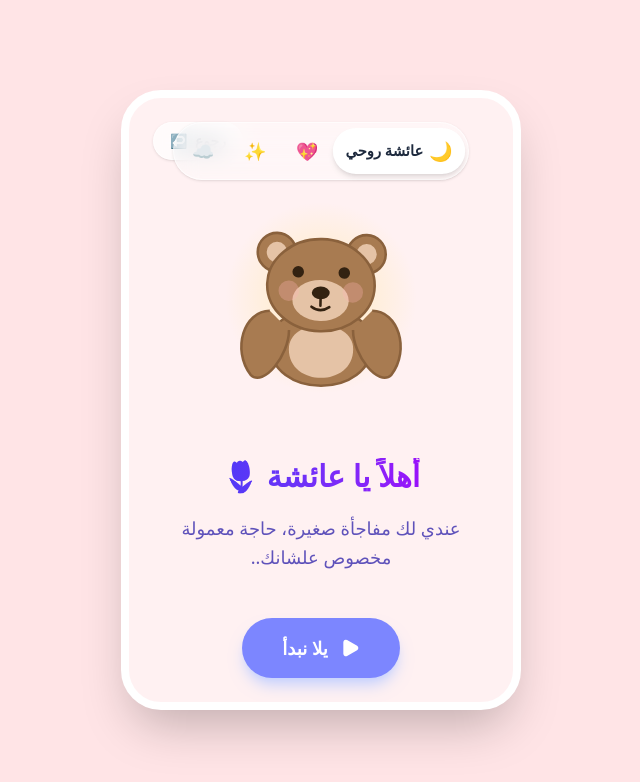
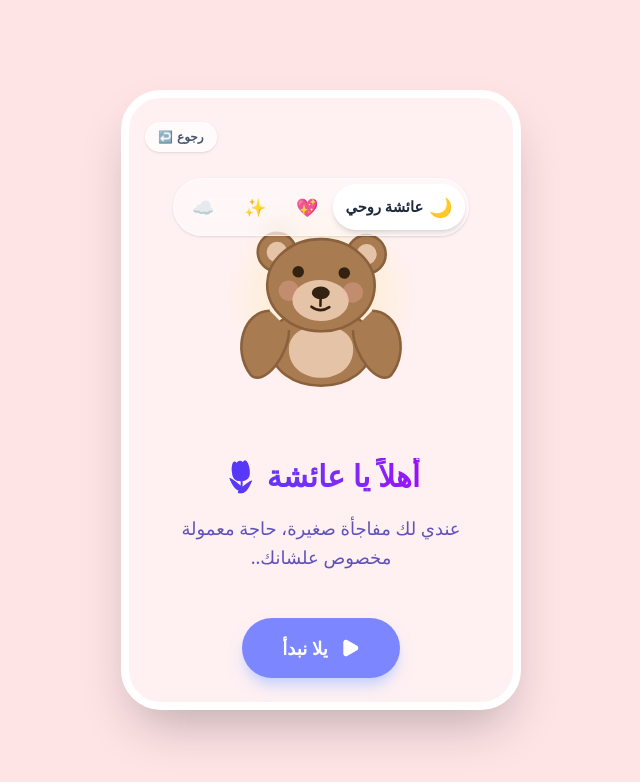
Before and after one commit to Imenloader/AishaTeddyBear, a React (Vite) app: page / in a window 1280 px wide. Shown: the top 782 px of the page, without its empty margins (319-959 px from the left). Built offline with nearby package versions, Linux system fonts and the light colour scheme; a web font is replaced by a local one.

Commit message:
fix: resolve uncaught reference error and welcome screen overlap

```diff
--- a/src/screens/ExperienceScreen.tsx
+++ b/src/screens/ExperienceScreen.tsx
@@ -2,7 +2,8 @@ import React, { useEffect, useState, useRef, useCallback } from 'react';
 import { motion, AnimatePresence } from 'motion/react';
 import { useSecretsStore } from '../store/useSecretsStore';
 import { getSecrets } from '../data/secrets';
-import { getDailyMessage, FRIDAY_LETTERS } from '../data/dailyContent';
+import { getDailyMessage, FRIDAY_LETTERS, getDailyQuestion } from '../data/dailyContent';
+import { OPEN_WHEN_LETTERS, OpenWhenLetter } from '../data/openWhen';
 import { LOVE_REASONS, EMERGENCY_DUAAS } from '../data/loveJar';
 import { CameraFeed } from '../components/CameraFeed';
 import { TeddyBear } from '../components/TeddyBear';
--- a/src/screens/WelcomeScreen.tsx
+++ b/src/screens/WelcomeScreen.tsx
@@ -121,7 +121,7 @@ export const WelcomeScreen = () => {
       {hasExistingMode && (
         <button
           onClick={() => setScreen('experience')}
-          className="absolute top-6 left-6 px-4 py-2 bg-white/70 hover:bg-white backdrop-blur-sm text-slate-600 rounded-full text-sm font-bold shadow-sm border border-white/60 transition-all z-50 flex items-center gap-2"
+          className="absolute top-6 left-4 px-3 py-1.5 bg-white/70 hover:bg-white backdrop-blur-sm text-slate-600 rounded-full text-xs font-bold shadow-sm border border-white/60 transition-all z-50 flex items-center gap-1"
         >
           رجوع <span>↩</span>
         </button>
@@ -139,7 +139,7 @@ export const WelcomeScreen = () => {
       </div>
 
       {/* Cute Floating Pill Menu */}
-      <div className="absolute top-6 z-50 flex gap-1.5 bg-white/40 backdrop-blur-md p-1.5 rounded-full shadow-sm border border-white/60">
+      <div className="absolute top-20 z-50 flex gap-1.5 bg-white/40 backdrop-blur-md p-1.5 rounded-full shadow-sm border border-white/60">
         {modes.map(mode => (
           <button
             key={mode.id}
```
